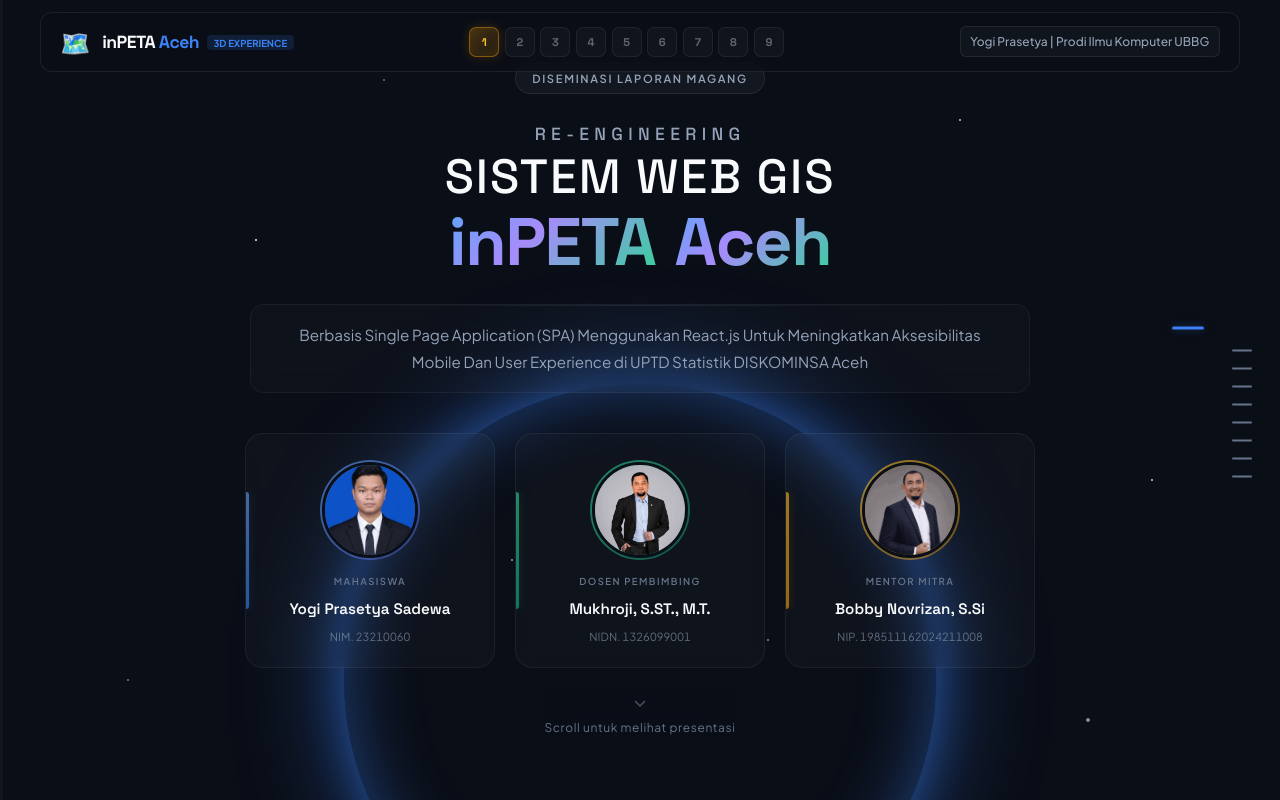
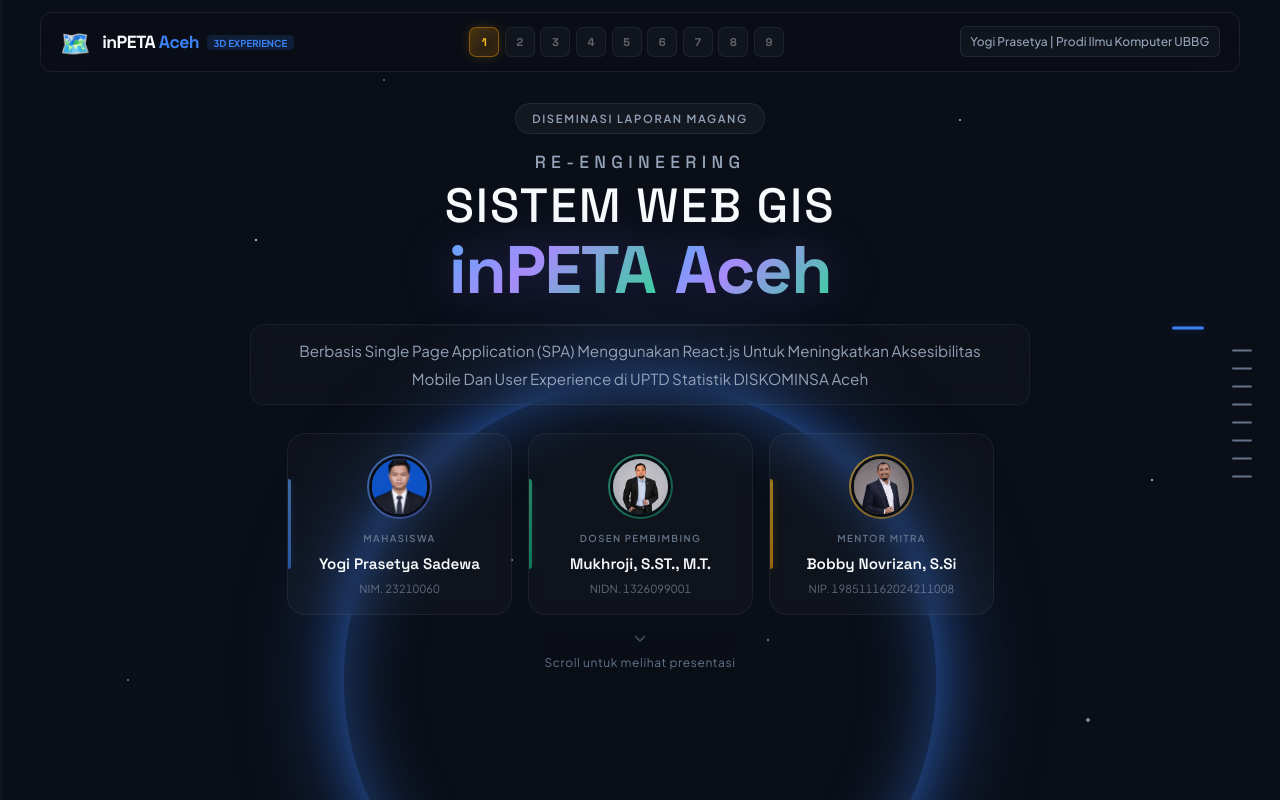
Before and after one commit to axolotl-void/inpeta-presentation-web, a React (Vite) app: page / in a window 1280 px wide. Shown: the top 800 px of the page. Built offline with nearby package versions, Linux system fonts and the light colour scheme.

Commit message:
style: optimize hero layout for all laptop screens and fix invisible gradient text in Chrome

```diff
--- a/src/index.css
+++ b/src/index.css
@@ -301,7 +301,7 @@
   margin-bottom: 1.5rem;
   line-height: 1;
   position: relative;
-  z-index: 1;
+  z-index: 3;
 }
 
 .hero-line {
@@ -334,6 +334,7 @@
   font-weight: 700;
   letter-spacing: -0.02em;
   line-height: 1.1;
+  filter: drop-shadow(0 0 25px rgba(99, 102, 241, 0.35));
 }
 
 .hero-line-3-text {
@@ -341,7 +342,6 @@
   -webkit-background-clip: text;
   background-clip: text;
   -webkit-text-fill-color: transparent;
-  filter: drop-shadow(0 0 25px rgba(99, 102, 241, 0.35));
 }
 
 /* Word-by-word reveal animation */
@@ -3234,3 +3234,96 @@
   transform: translateY(0);
   transition-delay: 1.1s;
 }
+
+/* ============================================================
+   LAPTOP SCREEN HEIGHT SYNCHRONIZATION (max-height queries)
+   ============================================================ */
+@media (min-width: 992px) and (max-height: 880px) {
+  /* Optimize layout for medium-height laptops (e.g. 1920x1080 with 125% OS scale) */
+  .hero-section {
+    padding-top: 1.5rem !important;
+  }
+
+  .hero-badge {
+    margin-bottom: 1.25rem !important;
+  }
+
+  .hero-title-block {
+    margin-bottom: 1rem !important;
+  }
+
+  .subtitle-glass-frame {
+    margin-bottom: 1.5rem !important;
+    padding: 0.75rem 1.5rem !important;
+  }
+
+  .profile-cards-row {
+    gap: 1rem !important;
+    padding-top: 0.25rem !important;
+  }
+
+  .profile-card {
+    padding: 1.25rem 1rem 1rem !important;
+    width: 225px !important;
+    gap: 0.45rem !important;
+  }
+
+  .profile-photo-wrapper {
+    width: 65px !important;
+    height: 65px !important;
+  }
+
+  .scroll-cta {
+    margin-top: 0.75rem !important;
+  }
+}
+
+@media (min-width: 992px) and (max-height: 760px) {
+  /* Optimize layout for short-height laptops (e.g. 1280x800, 1366x768) */
+  .hero-section {
+    padding-top: 1rem !important;
+  }
+
+  .hero-badge {
+    margin-bottom: 0.75rem !important;
+    padding: 0.25rem 0.8rem !important;
+  }
+
+  .hero-title-block {
+    margin-bottom: 0.75rem !important;
+  }
+
+  .subtitle-glass-frame {
+    margin-bottom: 1rem !important;
+    padding: 0.6rem 1.25rem !important;
+  }
+
+  .profile-cards-row {
+    gap: 0.75rem !important;
+    padding-top: 0.15rem !important;
+  }
+
+  .profile-card {
+    padding: 0.95rem 0.85rem 0.85rem !important;
+    width: 200px !important;
+    gap: 0.35rem !important;
+    border-radius: 12px !important;
+  }
+
+  .profile-photo-wrapper {
+    width: 50px !important;
+    height: 50px !important;
+  }
+
+  .profile-card-name {
+    font-size: 0.78rem !important;
+  }
+
+  .profile-card-id {
+    font-size: 0.6rem !important;
+  }
+
+  .scroll-cta {
+    margin-top: 0.5rem !important;
+  }
+}
```
